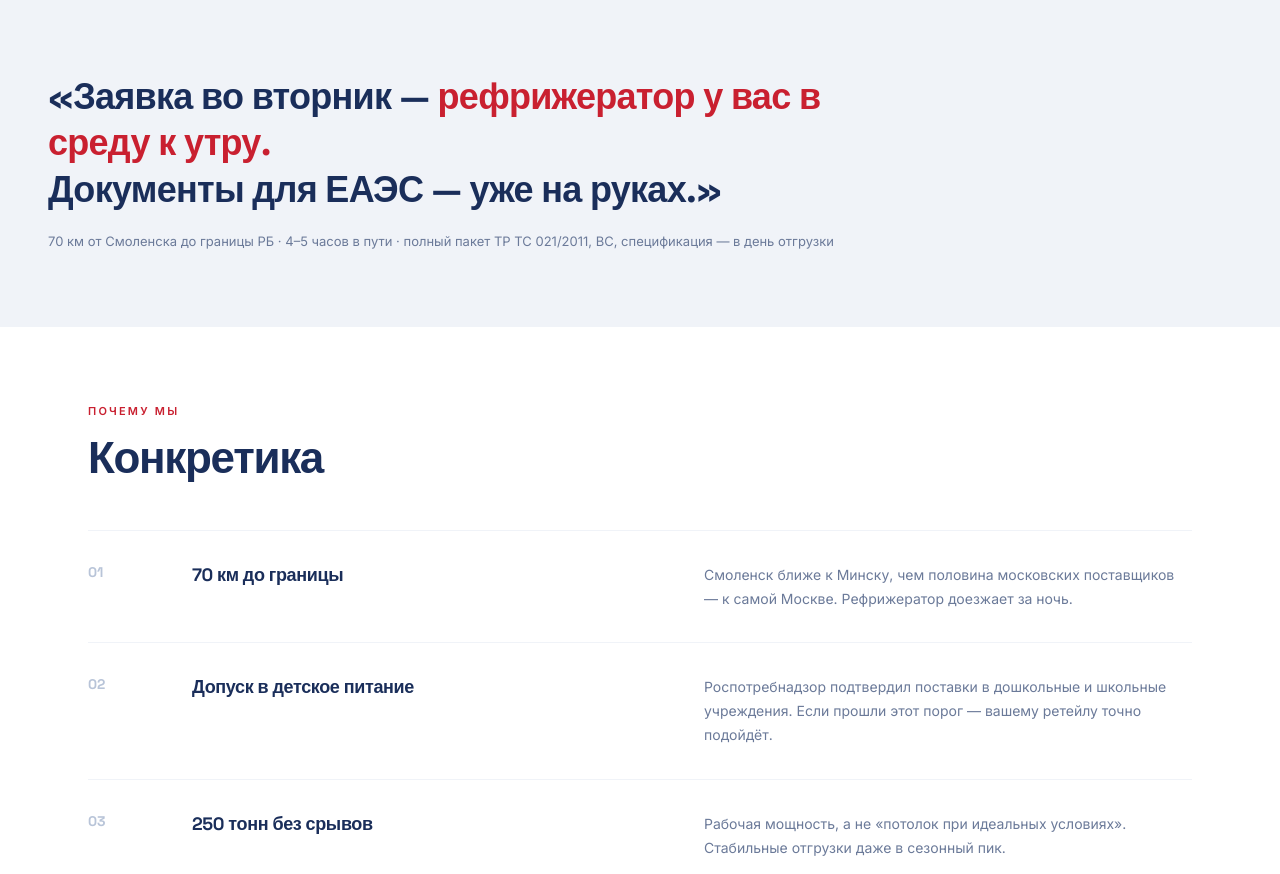
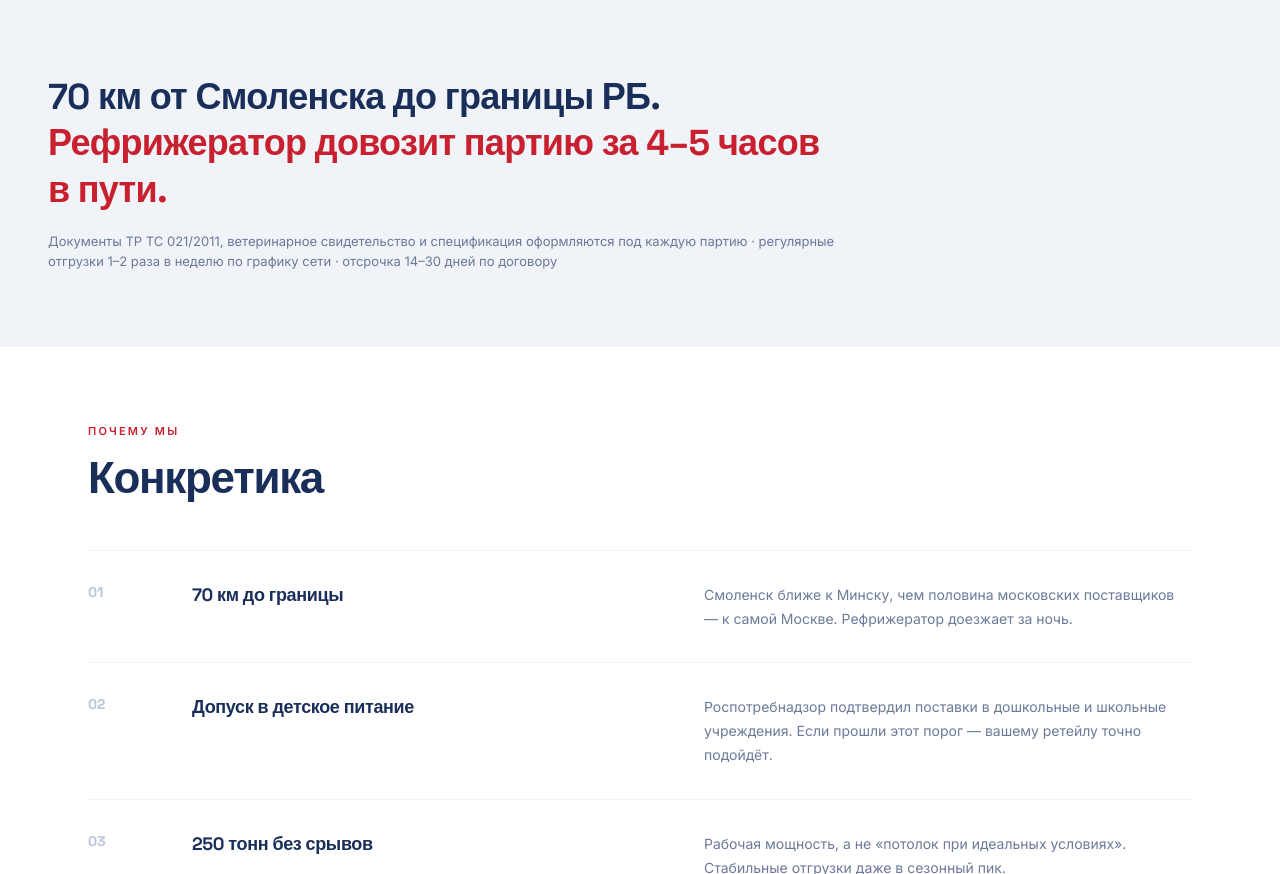
Before and after one commit to coolemm-coder/favorit-product-landing, a plain HTML site: page index.html in a window 1280 px wide. Shown: the part 2602-3476 px from the top of the page. Drawn offline with Linux system fonts and the light colour scheme.

Commit message:
fix: убрать overpromise из quote — реальный логистический факт-блок
Было: «Заявка во вторник — рефрижератор у вас в среду к утру»
   (overpromise на 24 часа: реальный цикл от заявки до полки 3-5 дней)

Стало: «70 км от Смоленска до границы РБ. Рефрижератор довозит партию за 4-5 часов в пути.»
   Cite: документы под каждую партию + регулярные отгрузки 1-2 раза в неделю + отсрочка 14-30 дней по договору

Закупщик сети сразу считал бы 24-часовую доставку как маркетинговую брехню.

```diff
--- a/index.html
+++ b/index.html
@@ -1774,11 +1774,11 @@
     </div>
 </section>
 
-<!-- QUOTE -->
+<!-- LOGISTICS FACTS — без overpromise -->
 <div class="quote-break reveal">
     <div class="quote-inner">
-        <blockquote>«Заявка во вторник — <em>рефрижератор у вас в среду к утру.</em><br>Документы для ЕАЭС — уже на руках.»</blockquote>
-        <cite>70 км от Смоленска до границы РБ · 4–5 часов в пути · полный пакет ТР ТС 021/2011, ВС, спецификация — в день отгрузки</cite>
+        <blockquote>70 км от Смоленска до границы РБ.<br><em>Рефрижератор довозит партию за 4–5 часов в пути.</em></blockquote>
+        <cite>Документы ТР ТС 021/2011, ветеринарное свидетельство и спецификация оформляются под каждую партию · регулярные отгрузки 1–2 раза в неделю по графику сети · отсрочка 14–30 дней по договору</cite>
     </div>
 </div>
 
```
